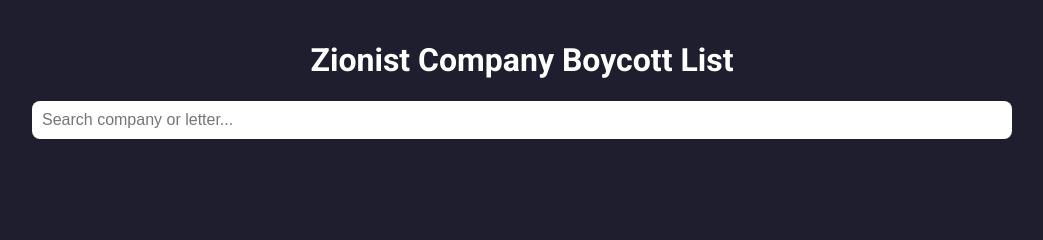
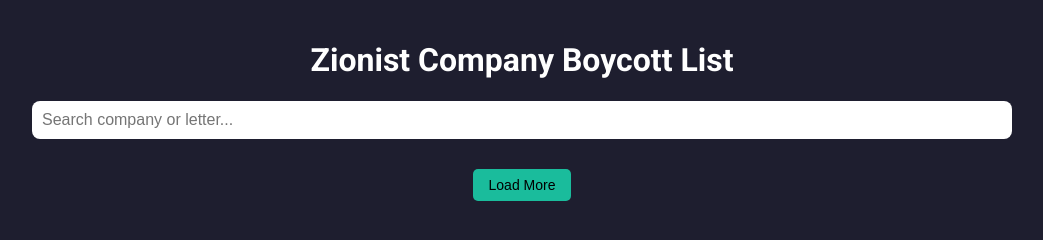
Before and after one commit to KareemSab278/NoThanksCloneFrontEnd, a plain HTML site: page index.html in a window 1280 px wide. Shown: the whole page, without its empty margins (118-1161 px from the left). Drawn offline with Linux system fonts and the light colour scheme; no server answers.

Commit message:
Update index.html
added the function i made in js to load 50 companies at a time and not load the device/browser

```diff
--- a/index.html
+++ b/index.html
@@ -14,12 +14,12 @@
             <input type="text" id="search" placeholder="Search company or letter..." onkeyup="getCompany()" />
         </header>
         <div id="company-grid" class="grid"></div>
+        <button id="load-more-btn" class="read-more-btn" onclick="loadMoreCompanies()">Load More</button>
+
         <div class="popup" id="popup">
             <div id="popup-text"></div>
             <button class="read-more-btn" onclick="closePopup()">Close</button>
         </div>
-
-</div>
     </div>
     <script src="script.js"></script>
 </body>
```
